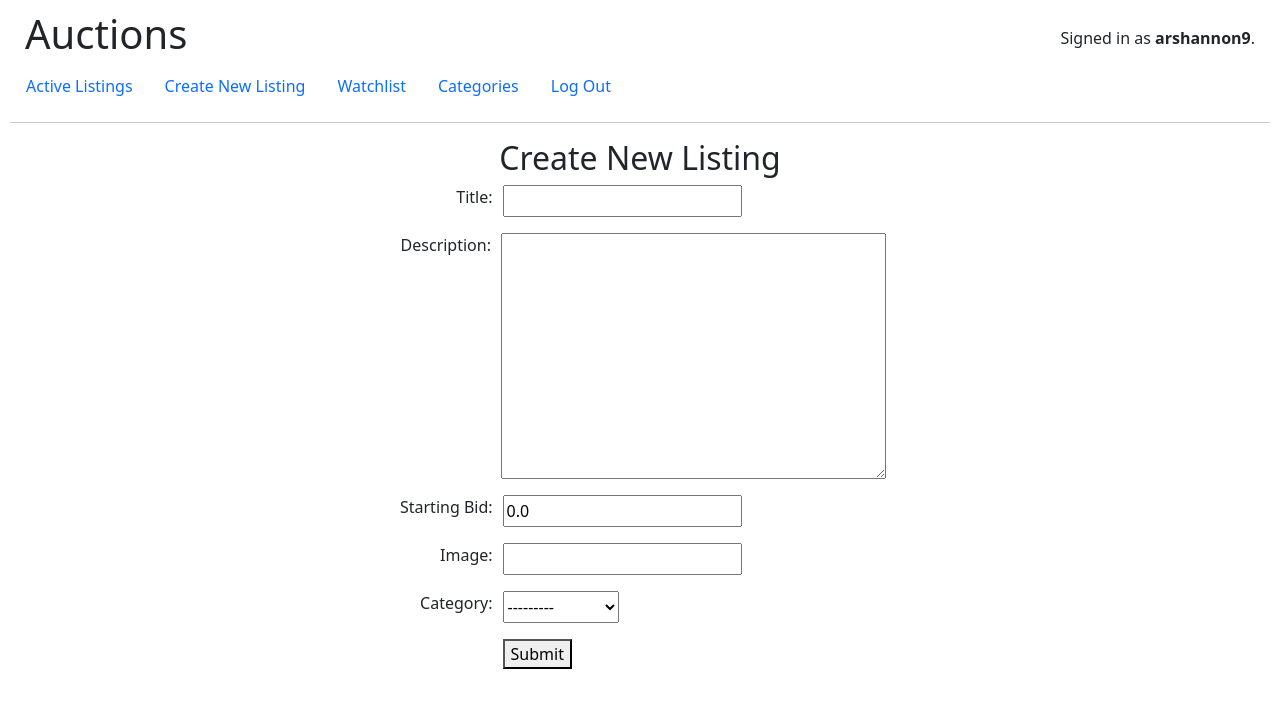
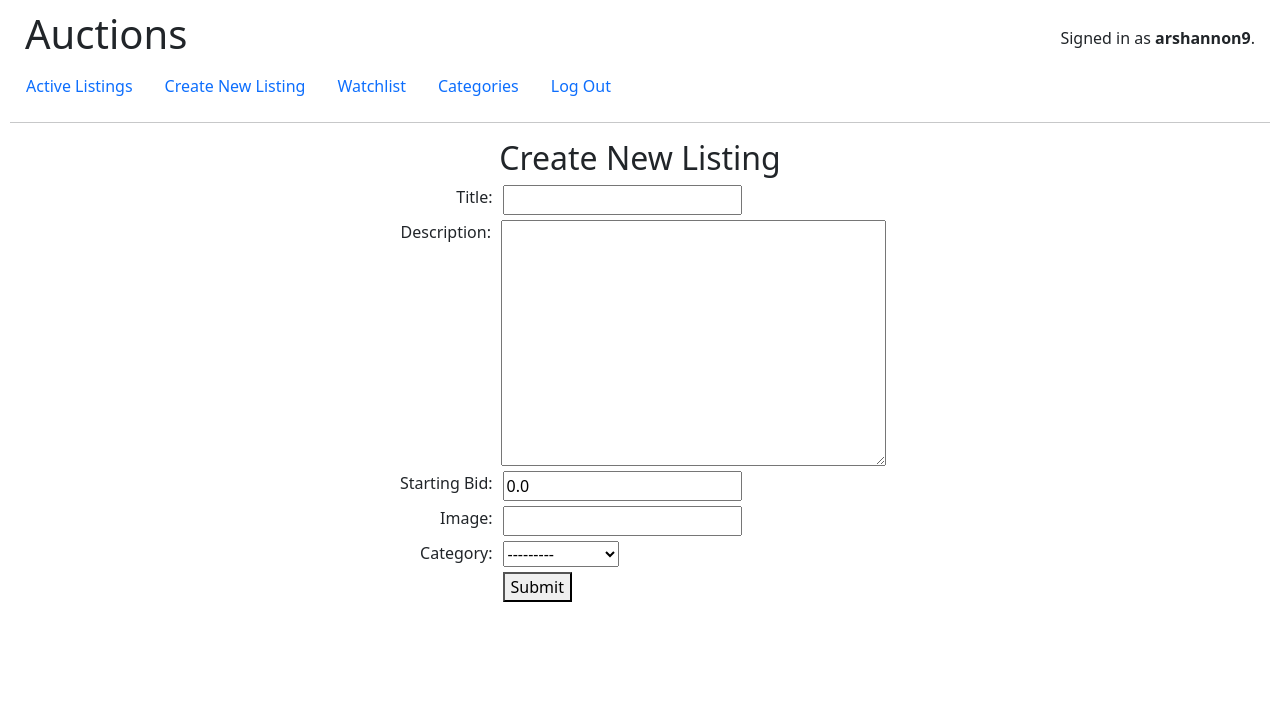
Before and after one commit to arshannon9/cs33a-commerce, a Django app: page /create_listing in a window 1280 px wide. Shown: the top 708 px of the page. Run offline with Django 3.2, Linux system fonts and the light colour scheme; a user stored in the database is signed in; data comes from the database, SQL or seed files in the repository; both versions use the stored data as it was after the commit; some libraries are stand-ins or nearby versions.

Commit message:
Final commit before submission

```diff
--- a/commerce/auctions/static/auctions/styles.css
+++ b/commerce/auctions/static/auctions/styles.css
@@ -39,6 +39,7 @@ ul.messages {
 .form-group {
     display: flex;
     flex-direction: row;
+    margin-bottom: 5px;
 }
 
 .form-group label {
--- a/commerce/auctions/templates/auctions/layout.html
+++ b/commerce/auctions/templates/auctions/layout.html
@@ -4,7 +4,6 @@
 <html lang="en">
     <head>
         <title>{% block title %}Auctions{% endblock %}</title>
-        <link rel="stylesheet" href="https://stackpath.bootstrapcdn.com/bootstrap/4.4.1/css/bootstrap.min.css" integrity="sha384-Vkoo8x4CGsO3+Hhxv8T/Q5PaXtkKtu6ug5TOeNV6gBiFeWPGFN9MuhOf23Q9Ifjh" crossorigin="anonymous">
         <link href="{% static 'auctions/styles.css' %}" rel="stylesheet">
 
         <!-- Bootstrap CSS -->
```
Also changed, not shown: commerce/db.sqlite3.
